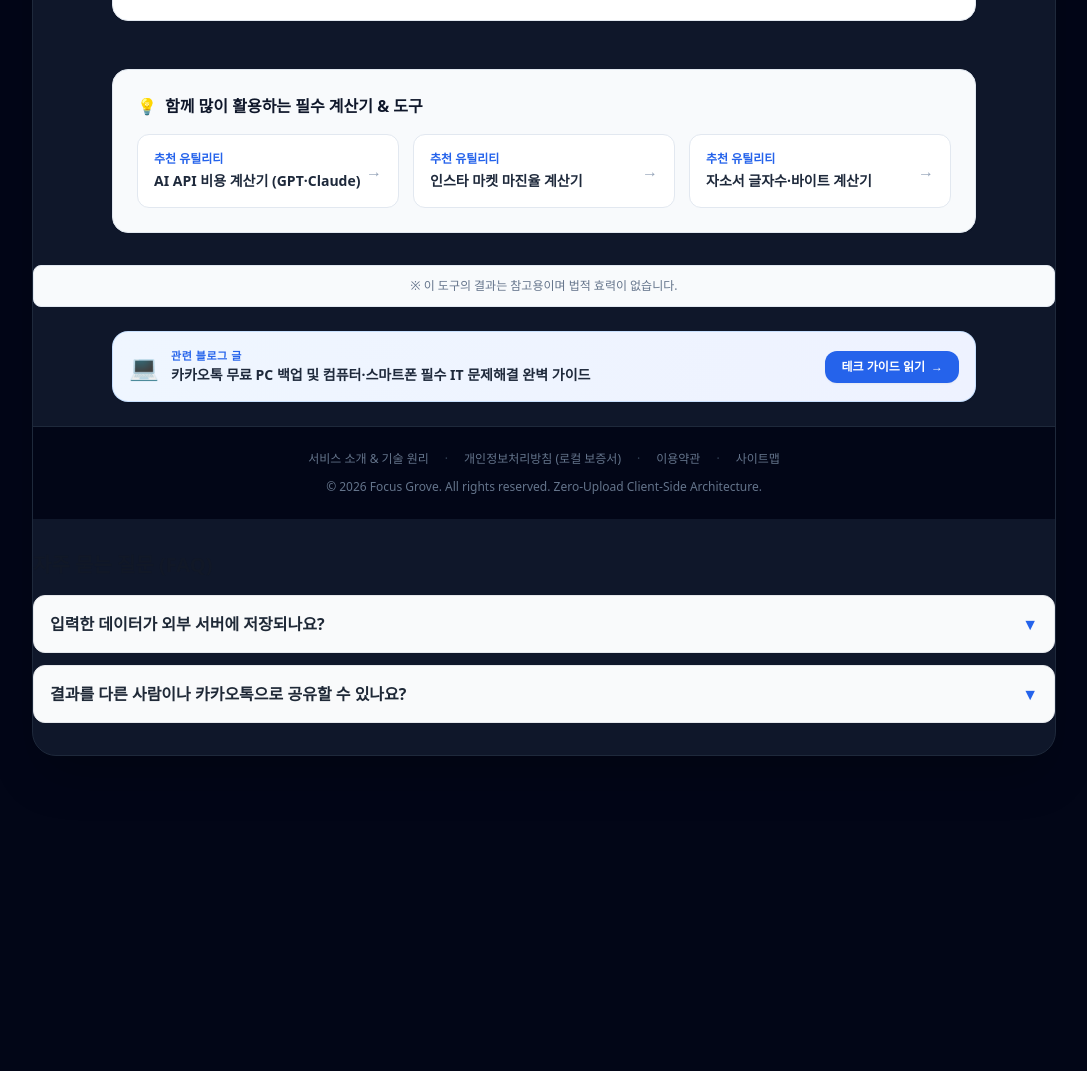
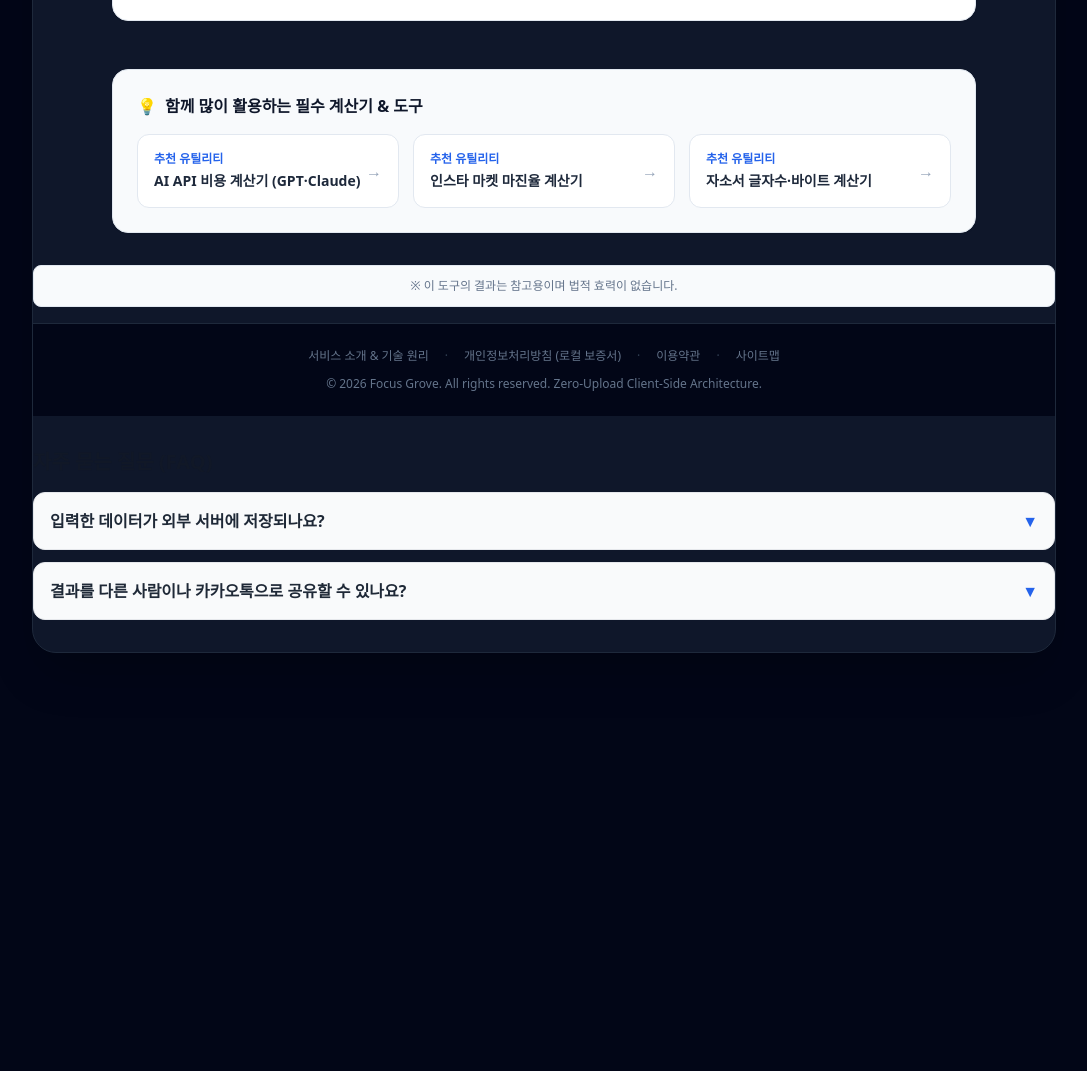
Before and after one commit to somsoo/focus-grove, a plain HTML site: page index.html in a window 1280 px wide. Shown: the part 1491-2562 px from the top of the page, without its empty margins (96-1183 px from the left). After the commit the page ends 2488 px from the top, so only its background shows below. Drawn offline with Linux system fonts and the light colour scheme.

Commit message:
remove cross-link banner to deleted blog (Kiro 2026-10-28)

```diff
--- a/index.html
+++ b/index.html
@@ -395,22 +395,6 @@
         <p>※ 이 도구의 결과는 참고용이며 법적 효력이 없습니다.</p>
       </div>
 
-<!-- 🔗 딥리서치 토픽 클러스터: 관련 전문 블로그 가이드 역링크 -->
-<section class="max-w-4xl mx-auto my-6 px-4">
-  <div class="p-4 bg-gradient-to-r from-blue-50 to-indigo-50 dark:from-slate-800 dark:to-slate-800/80 rounded-2xl border border-blue-200/80 dark:border-slate-700 shadow-sm flex flex-col sm:flex-row items-center justify-between gap-3">
-    <div class="flex items-center gap-3">
-      <span class="text-2xl flex-shrink-0">💻</span>
-      <div class="text-left">
-        <div class="text-[11px] font-bold text-blue-600 dark:text-blue-400 uppercase tracking-wider">관련 블로그 글</div>
-        <div class="text-xs sm:text-sm font-bold text-slate-800 dark:text-slate-100 leading-snug">카카오톡 무료 PC 백업 및 컴퓨터·스마트폰 필수 IT 문제해결 완벽 가이드</div>
-      </div>
-    </div>
-    <a href="https://tech-kr.enjoy-onepage.com/2026/09/18/kakaotalk-free-pc-backup-guide/" target="_blank" rel="noopener noreferrer" class="shrink-0 px-4 py-2 bg-blue-600 hover:bg-blue-700 text-white text-xs font-bold rounded-xl transition shadow-sm hover:shadow flex items-center gap-1.5">
-      <span>테크 가이드 읽기</span>
-      <span>→</span>
-    </a>
-  </div>
-</section>
 
 <footer class="bg-slate-950 border-t border-slate-800 px-6 py-6 text-center text-xs text-slate-500">
 <div class="max-w-3xl mx-auto flex flex-wrap items-center justify-center gap-4 mb-3 font-medium">
```
